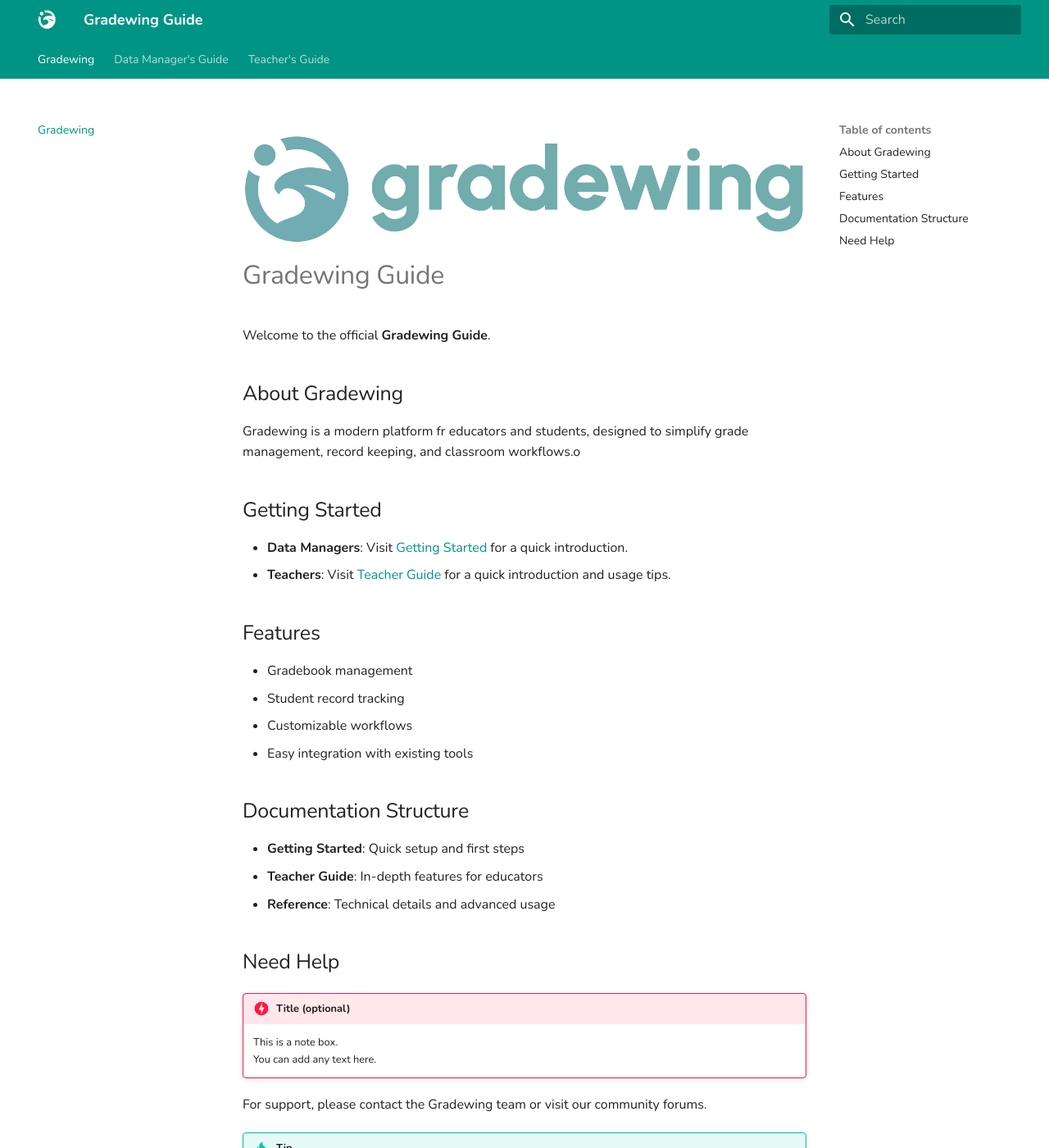
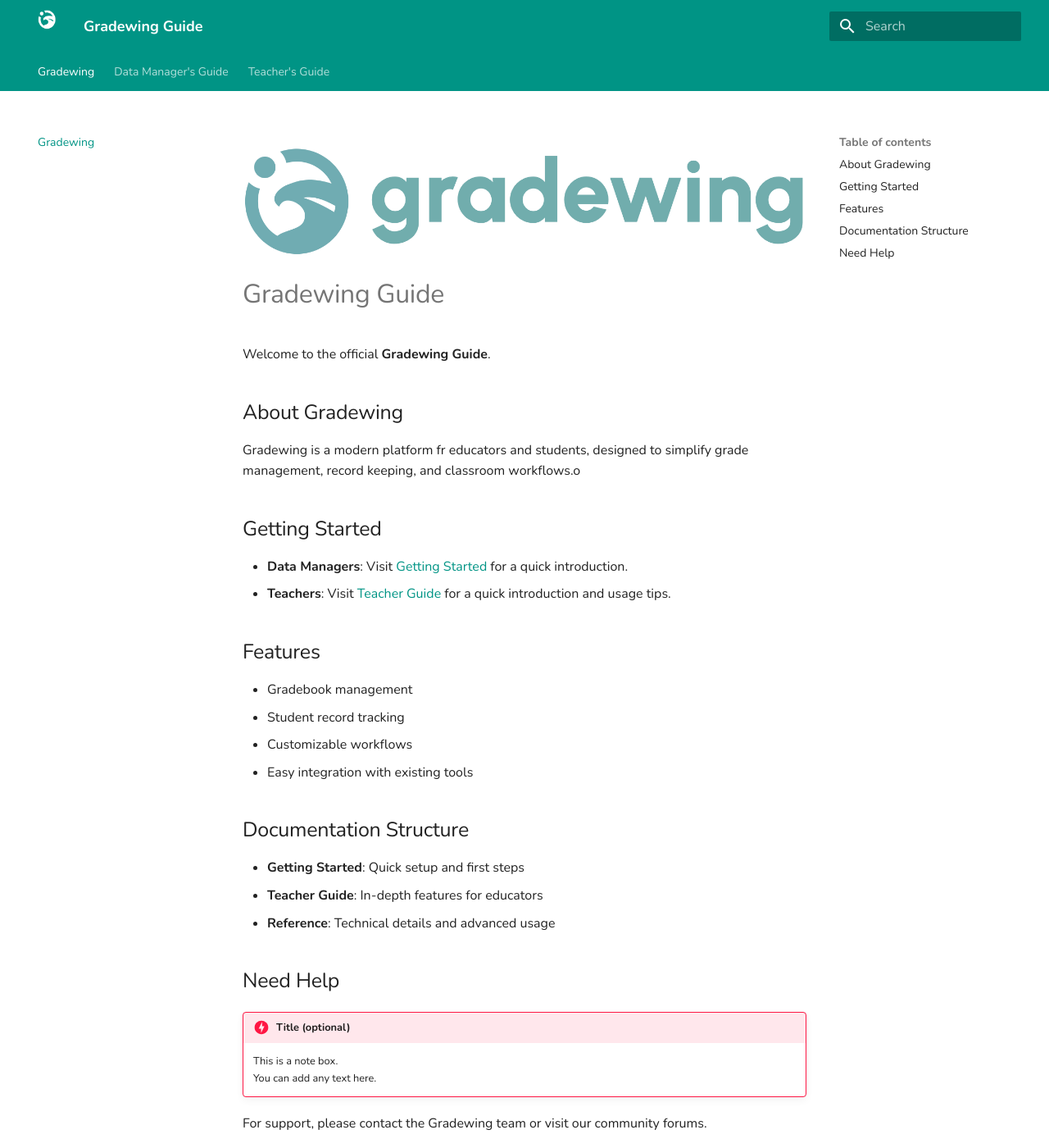
Before and after one commit to pablopenlop/gradewing_guide, an MkDocs documentation site: the page built from docs/index.md, in a window 1280 px wide and 1400 px high. Shown: the whole window at 82% size. Built offline with MkDocs 1.6.1 and Material for MkDocs 9.7.7, drawn with Linux system fonts in a browser that asks for light colours.

Commit message:
Update extra.css

```diff
--- a/docs/stylesheets/extra.css
+++ b/docs/stylesheets/extra.css
@@ -13,7 +13,7 @@
 
   border-radius: 4px;
   display: block;
-  margin: 0 auto;
+  margin: 0 auto 1.5em auto;
 }
 
 #img {
```
